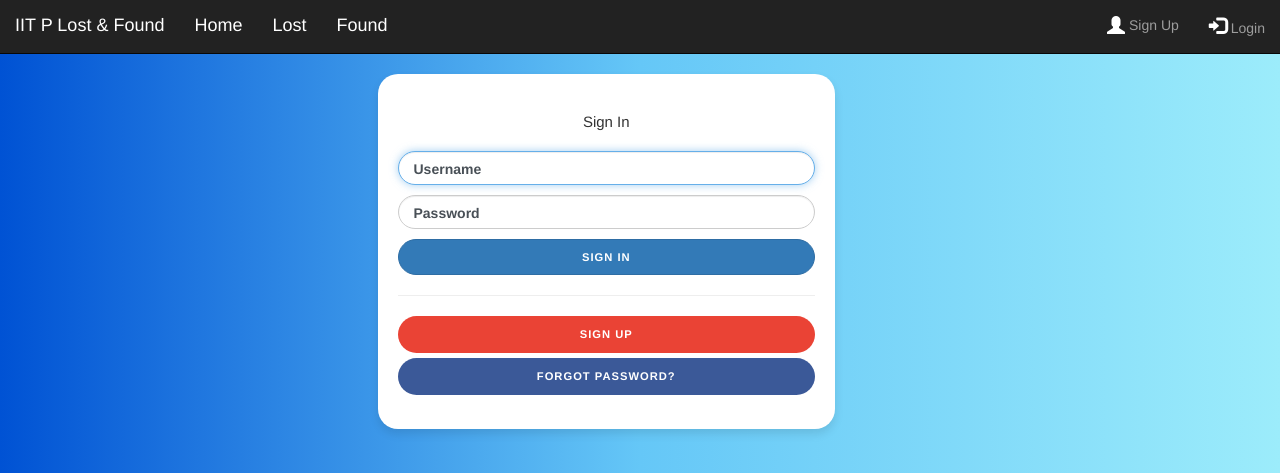
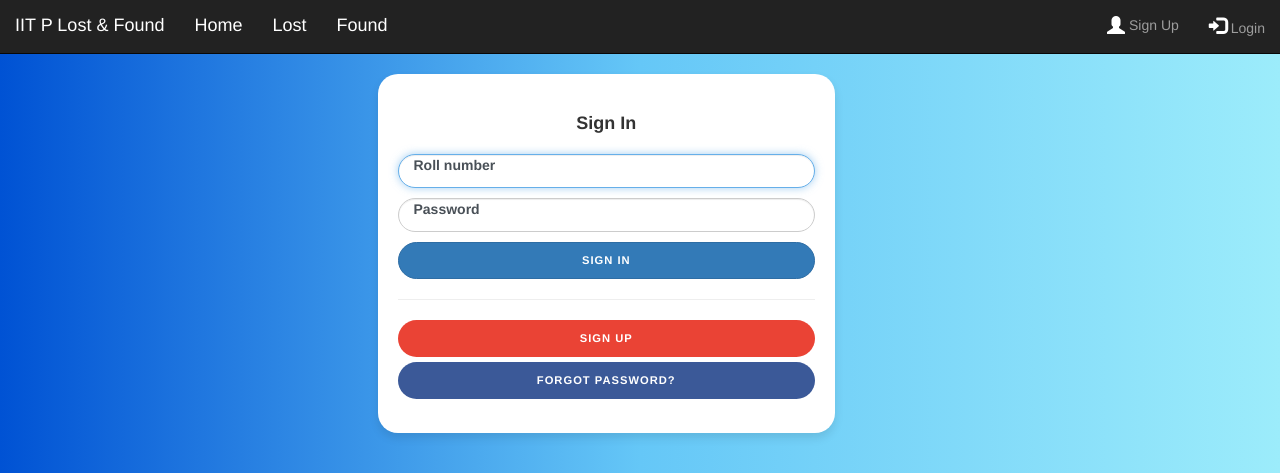
Before and after one commit to arunikayadav42/Lost-and-Found-Portal, a Django app: page /users/login/ in a window 1280 px wide. Shown: the top 473 px of the page. Run offline with Django 3.2, Linux system fonts and the light colour scheme; some libraries are stand-ins or nearby versions.

Commit message:
all fixed

```diff
--- a/cs354/templates/registration/login.html
+++ b/cs354/templates/registration/login.html
@@ -12,20 +12,23 @@ Log In
       <div class="col-sm-9 col-md-8 col-lg-5">
         <div class="card card-signin my-5" style="padding-top:10px;background-color: white;">
           <div class="card-body">
-            <h5 class="card-title text-center">Sign In</h5>
+            <h5 class="card-title text-center" style="font-weight: bold; font-size:18px">Sign In</h5>
             <form class="form-signin" method="POST">
                 {% csrf_token %}
               <div class="form-label-group">
-                <div class='error'>{{form.errors.username}}</div>
-                <input type="text" id="inputusername" class="form-control" placeholder="Email address" name="username" required autofocus>
-                <label for="inputusername">Username</label>
+<!--                 <div class='error'>{{form.errors.username}}</div>
+                 -->                <input type="text" id="inputusername" class="form-control" placeholder="Roll number" name="username" required autofocus>
+                <label for="inputusername">Roll number</label>
               </div>
 
               <div class="form-label-group">
-                <div class='error'>{{form.errors.password}}</div>
-                <input type="password" id="inputPassword" class="form-control" placeholder="Password" name="password" required>
+<!--                 <div class='error'>{{form.errors.password}}</div>
+                 -->                <input type="password" id="inputPassword" class="form-control" placeholder="Password" name="password" required>
                 <label for="inputPassword">Password</label>
               </div>
+                              {% if form.errors %}
+    <p style="color: red;">Username or Password Incorrect</p>
+{% endif %}
               <button class="btn btn-lg btn-primary btn-block text-uppercase" type="submit">Sign in</button>
               <hr class="my-4">
               <a class="btn btn-lg btn-block btn-google text-uppercase" href="{% url "signup" %}"> Sign Up</a>
@@ -100,14 +103,14 @@ body {
   top: 0;
   left: 0;
   display: block;
-  width: 100%;
+  width: 120%;
   margin-bottom: 0;
   /* Override default `<label>` margin */
-  line-height: 1.5;
+  line-height: 0.5;
   color: #495057;
   border: 1px solid transparent;
   border-radius: .25rem;
-  transition: all .1s ease-in-out;
+  transition: all .1s ease-in;
 }
 
 .form-label-group input::-webkit-input-placeholder {
```
